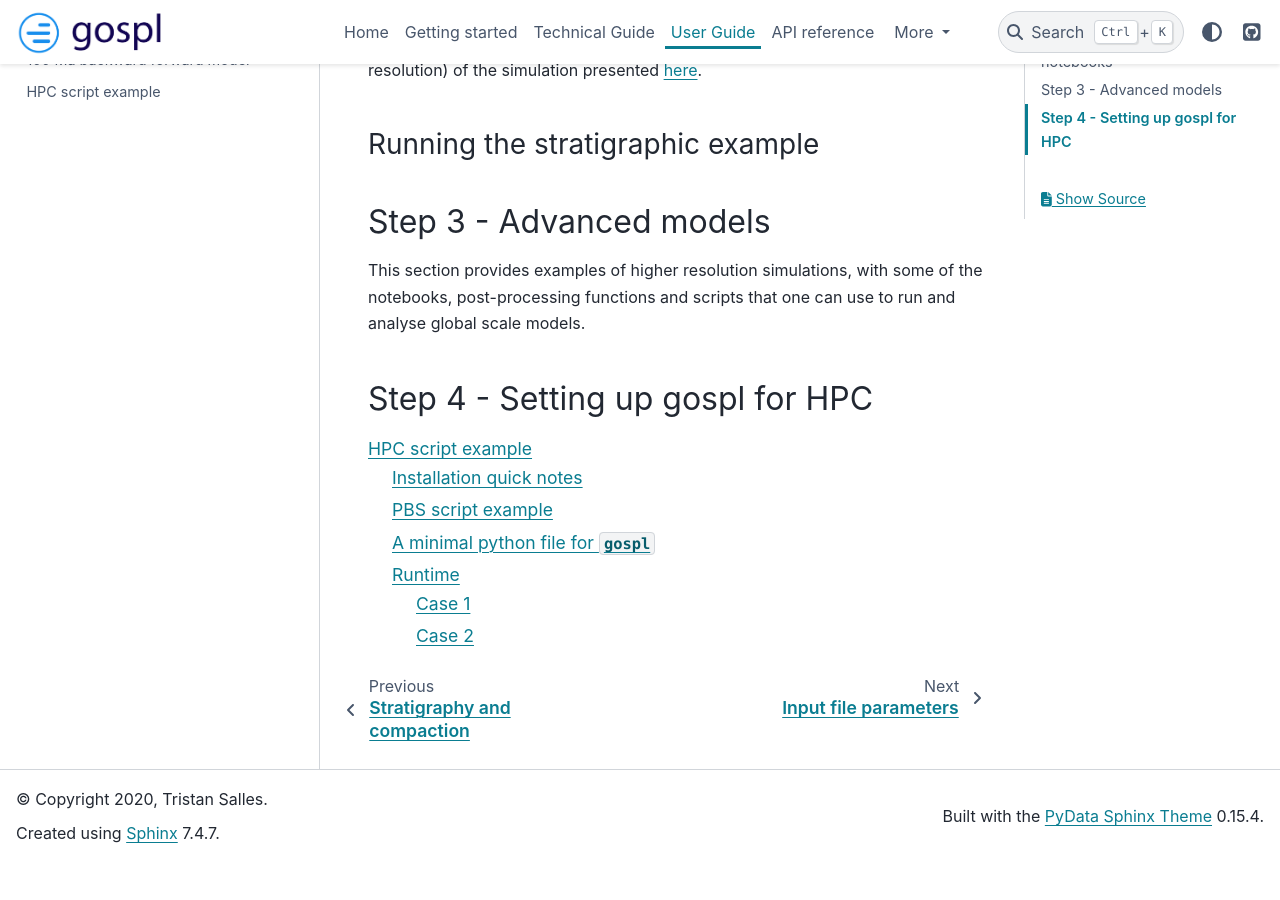
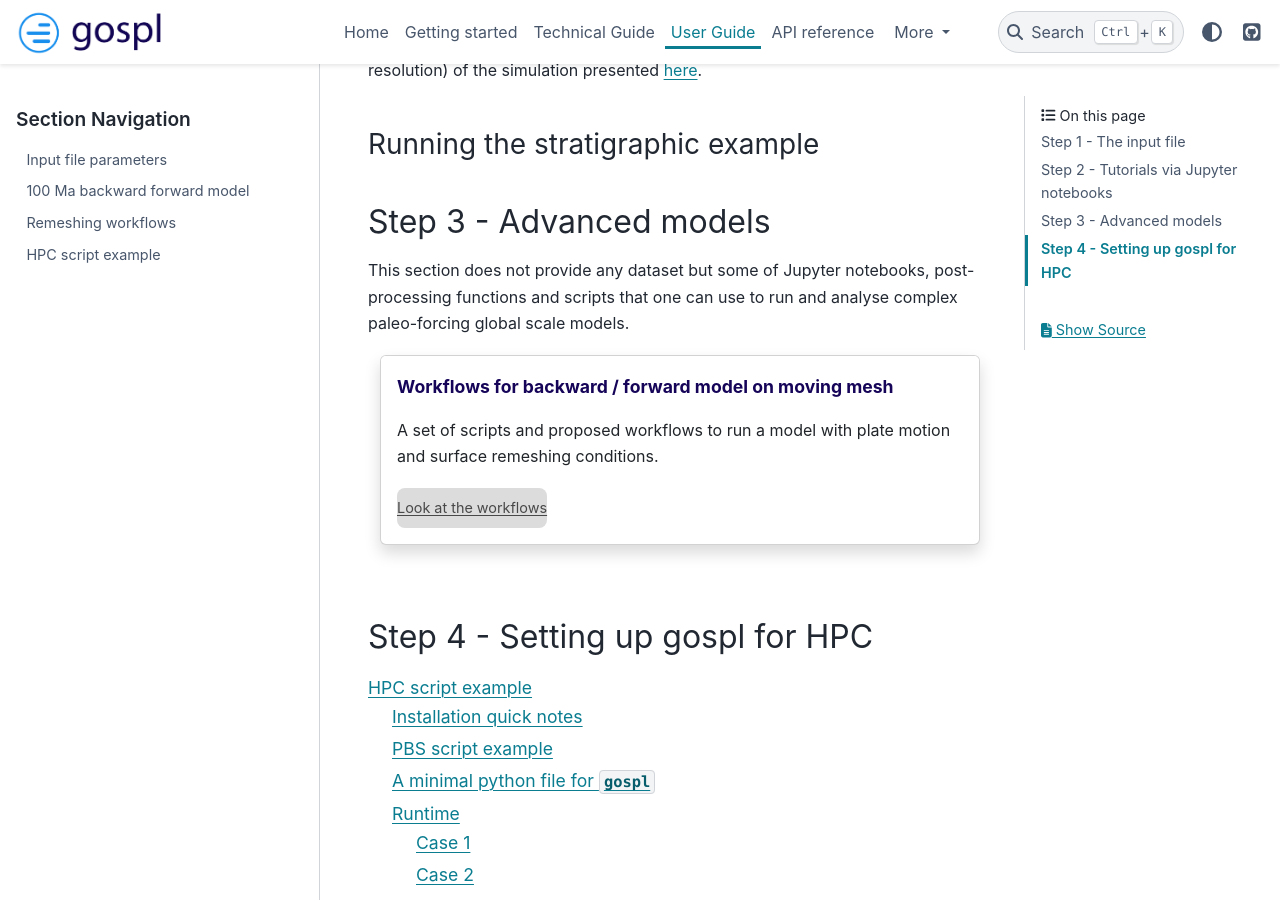
Before and after one commit to Geodels/gospl, a Sphinx documentation site: the page built from docs/user_guide/index.rst, in a window 1280 px wide and 900 px high, scrolled down 3038 px. Built offline with Sphinx 7.4.7 and the PyData theme 0.15.4, drawn with Linux system fonts in a browser that asks for light colours; pages that are not in the unit, such as notebooks, are missing from menus; before the commit the page ends 3901 px from its top, so only the background shows below that.

Commit message:
add advance workflows

```diff
--- a/docs/user_guide/index.rst
+++ b/docs/user_guide/index.rst
@@ -155,9 +155,41 @@ Running the stratigraphic example
 Step 3 - Advanced models
 -----------------------------------
 
-This section provides examples of higher resolution simulations, with some of the
-notebooks, post-processing functions and scripts that one can use to run and analyse global scale models.
+This section does not provide any dataset but some of Jupyter notebooks, post-processing functions and scripts that one can use to run and analyse complex paleo-forcing global scale models.
 
+
+.. toctree::
+    :maxdepth: 3
+    :hidden:
+
+    advance
+
+
+.. raw:: html
+
+    <div class="container">
+        <div class="row">
+            <div class="col-12 d-flex install-block">
+                <div class="card install-card shadow w-100">
+                <div class="card-header">
+                    Workflows for backward / forward model on moving mesh
+                </div>
+                <div class="card-body">
+                  <p class="card-text"> A set of scripts and proposed workflows to run
+                  a model with plate motion and surface remeshing conditions. </p>
+
+.. container:: custom-button
+
+    :ref:`Look at the workflows <advance>`
+
+.. raw:: html
+
+                </div>
+                </div>
+            </div>
+
+        </div>
+    </div>
 
 
 Step 4 - Setting up gospl for HPC
```
Also changed, not shown: other parts of docs/user_guide/index.rst (+1 -1 lines), docs/user_guide/advance.rst (added, +127 -0 lines).
